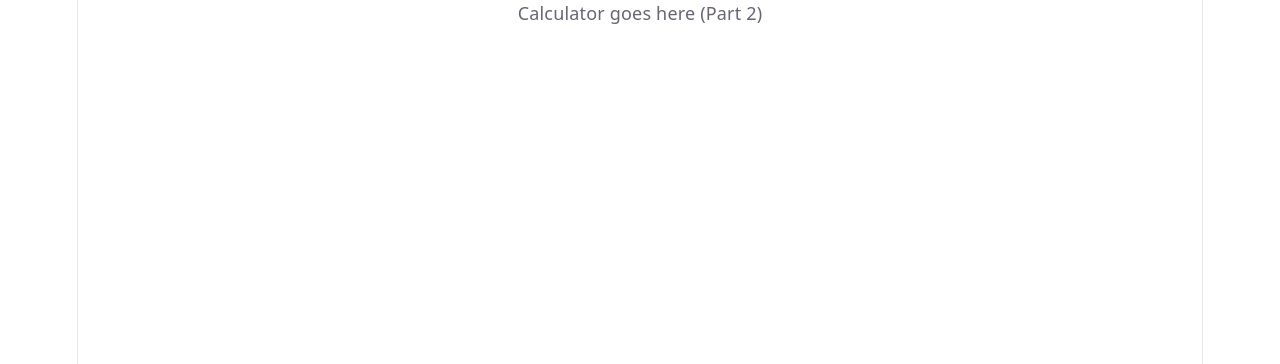
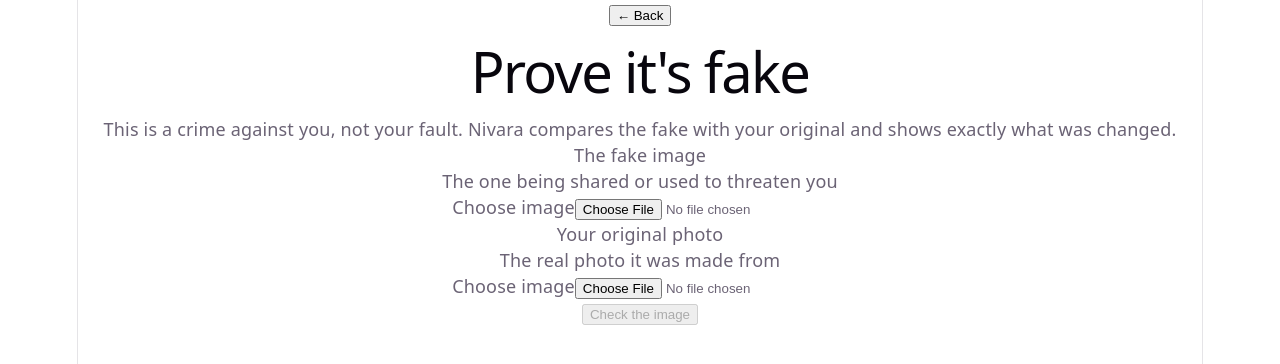
Before and after one commit to Pavana123-2007/Nivara, a React app in the folder frontend/: page /nivara/prove in a window 1280 px wide. Before the commit this address led to /calc. Shown: the top 364 px of the page. Built offline with nearby package versions, Linux system fonts and the light colour scheme; no server answers; the HTML template or start-up script is replaced by a standard one.

Commit message:
Part 7b: Prove-it's-fake screen

```diff
--- a/frontend/src/App.jsx
+++ b/frontend/src/App.jsx
@@ -3,10 +3,18 @@
 import Calc from './pages/Calc.jsx'
 import Nivara from './pages/Nivara.jsx'
 import Verify from './pages/Verify.jsx'
+import ProveFake from './features/unmask/ProveFake.jsx'
+import Report from './features/unmask/Report.jsx'
+import Takedown from './features/unmask/Takedown.jsx'
+import HelpFinder from './features/unmask/HelpFinder.jsx'
 
 export default function App() {
   return (
     <Routes>
+      <Route path="/nivara/prove" element={<ProveFake />} />
+      <Route path="/nivara/report" element={<Report />} />
+      <Route path="/nivara/takedown" element={<Takedown />} />
+      <Route path="/nivara/help" element={<HelpFinder />} />
       <Route path="/" element={<Navigate to="/calc" replace />} />
       <Route path="/calc" element={<Calc />} />
       <Route path="/nivara" element={<Nivara />} />
--- /dev/null
+++ b/frontend/src/features/unmask/BlurReveal.jsx
@@ -0,0 +1,20 @@
+import { useState } from 'react'
+
+export default function BlurReveal({ src, alt }) {
+  const [shown, setShown] = useState(false)
+  return (
+    <button
+      type="button"
+      onClick={() => setShown((s) => !s)}
+      className="relative block w-full overflow-hidden rounded-card"
+      aria-label={shown ? `Hide ${alt}` : `Show ${alt}`}
+    >
+      <img src={src} alt={alt} className={`w-full transition ${shown ? '' : 'scale-105 blur-xl'}`} />
+      {!shown && (
+        <span className="absolute inset-0 flex items-center justify-center bg-black/30 text-sm font-medium text-white">
+          Tap to show
+        </span>
+      )}
+    </button>
+  )
+}
--- /dev/null
+++ b/frontend/src/features/unmask/HelpFinder.jsx
@@ -0,0 +1 @@
+export default function HelpFinder() { return <p>Coming soon</p> }
--- /dev/null
+++ b/frontend/src/features/unmask/ProveFake.jsx
@@ -0,0 +1,143 @@
+import { useEffect, useState } from 'react'
+import { useNavigate } from 'react-router-dom'
+import { compareImages } from '../../api.js'
+import BlurReveal from './BlurReveal.jsx'
+import SpreadFinder from './SpreadFinder.jsx'
+import { setLastResult } from './lastResult.js'
+
+function usePreview(file) {
+  const [url, setUrl] = useState(null)
+  useEffect(() => {
+    if (!file) {
+      setUrl(null)
+      return
+    }
+    const u = URL.createObjectURL(file)
+    setUrl(u)
+    return () => URL.revokeObjectURL(u)
+  }, [file])
+  return url
+}
+
+function Picker({ label, hint, file, onPick, preview }) {
+  return (
+    <div className="rounded-card bg-white p-4 shadow-sm">
+      <p className="font-medium text-nivara-900">{label}</p>
+      <p className="mb-3 text-sm text-nivara-700">{hint}</p>
+      {preview && <BlurReveal src={preview} alt={label} />}
+      <label className="mt-3 block cursor-pointer rounded-card border-2 border-dashed border-nivara-500 p-3 text-center text-sm text-nivara-700">
+        {file ? 'Choose a different image' : 'Choose image'}
+        <input
+          type="file"
+          accept="image/jpeg,image/png,image/webp"
+          className="sr-only"
+          onChange={(e) => onPick(e.target.files?.[0] ?? null)}
+        />
+      </label>
+    </div>
+  )
+}
+
+export default function ProveFake() {
+  const navigate = useNavigate()
+  const [fake, setFake] = useState(null)
+  const [original, setOriginal] = useState(null)
+  const [loading, setLoading] = useState(false)
+  const [error, setError] = useState(null)
+  const [result, setResult] = useState(null)
+  const [copied, setCopied] = useState(false)
+  const fakeUrl = usePreview(fake)
+  const originalUrl = usePreview(original)
+
+  const verifyUrl = result?.verify_id ? `${window.location.origin}/verify/${result.verify_id}` : null
+
+  async function check() {
+    setLoading(true)
+    setError(null)
+    setResult(null)
+    try {
+      const r = await compareImages(fake, original)
+      setResult(r)
+      setLastResult({
+        ...r,
+        verifyUrl: r.verify_id ? `${window.location.origin}/verify/${r.verify_id}` : null,
+      })
+    } catch (e) {
+      setError(e.message || 'Something went wrong. Please try again.')
+    } finally {
+      setLoading(false)
+    }
+  }
+
+  async function copyLink() {
+    await navigator.clipboard.writeText(verifyUrl)
+    setCopied(true)
+    setTimeout(() => setCopied(false), 2000)
+  }
+
+  return (
+    <main className="min-h-screen bg-nivara-50 p-4 font-sans">
+      <button onClick={() => navigate('/nivara')} className="text-sm text-nivara-700">
+        ← Back
+      </button>
+      <h1 className="mt-2 text-2xl font-semibold text-nivara-900">Prove it's fake</h1>
+      <p className="mt-1 text-sm text-nivara-700">
+        This is a crime against you, not your fault. Nivara compares the fake with your original and shows exactly
+        what was changed.
+      </p>
+
+      <div className="mt-4 grid gap-3">
+        <Picker label="The fake image" hint="The one being shared or used to threaten you" file={fake} onPick={setFake} preview={fakeUrl} />
+        <Picker label="Your original photo" hint="The real photo it was made from" file={original} onPick={setOriginal} preview={originalUrl} />
+      </div>
+
+      <button
+        onClick={check}
+        disabled={!fake || !original || loading}
+        className="mt-4 w-full rounded-card bg-nivara-600 p-4 font-medium text-white disabled:opacity-40"
+      >
+        {loading ? 'Checking... (about 5 seconds)' : 'Check the image'}
+      </button>
+
+      {error && <p role="alert" className="mt-3 text-sm text-danger">{error}</p>}
+
+      {result && result.verdict === 'manipulated' && (
+        <section className="mt-4 rounded-card border-2 border-danger bg-white p-4" aria-live="polite">
+          <h2 className="text-xl font-semibold text-danger">FAKE – {result.similarity}% identical, edited here</h2>
+          <p className="mt-1 mb-3 text-sm text-gray-700">
+            The coloured boxes show what was changed, drawn on your original photo.
+          </p>
+          <BlurReveal src={result.heatmap_png} alt="heatmap of edited areas" />
+          {!result.aligned && (
+            <p className="mt-2 text-xs text-gray-500">The images could not be lined up exactly, so this result is less certain.</p>
+          )}
+          <div className="mt-4 grid gap-2">
+            <button onClick={copyLink} className="rounded-card bg-nivara-600 p-3 text-white">
+              {copied ? 'Link copied' : 'Copy "Verified Manipulated" link'}
+            </button>
+            <button onClick={() => navigate('/nivara/report')} className="rounded-card bg-nivara-100 p-3 text-nivara-900">
+              Make evidence report
+            </button>
+            <button onClick={() => navigate('/nivara/takedown')} className="rounded-card bg-nivara-100 p-3 text-nivara-900">
+              Write takedown complaint
+            </button>
+          </div>
+          <SpreadFinder />
+        </section>
+      )}
+
+      {result && result.verdict === 'no_major_edits' && (
+        <section className="mt-4 rounded-card bg-white p-4" aria-live="polite">
+          <h2 className="text-lg font-semibold text-nivara-900">No major edits found</h2>
+          <p className="mt-1 text-sm text-gray-700">
+            This doesn't prove the image is real. It may have been made from a different photo. You can still get help
+            and report it.
+          </p>
+          <button onClick={() => navigate('/nivara/help')} className="mt-3 w-full rounded-card bg-nivara-100 p-3 text-nivara-900">
+            Get help
+          </button>
+        </section>
+      )}
+    </main>
+  )
+}
--- /dev/null
+++ b/frontend/src/features/unmask/Report.jsx
@@ -0,0 +1 @@
+export default function Report() { return <p>Coming soon</p> }
--- /dev/null
+++ b/frontend/src/features/unmask/SpreadFinder.jsx
@@ -0,0 +1 @@
+export default function SpreadFinder() { return null }
--- /dev/null
+++ b/frontend/src/features/unmask/Takedown.jsx
@@ -0,0 +1 @@
+export default function Takedown() { return <p>Coming soon</p> }
--- /dev/null
+++ b/frontend/src/features/unmask/lastResult.js
@@ -0,0 +1,9 @@
+let last = null
+
+export const setLastResult = (result) => {
+  last = result
+}
+export const getLastResult = () => last
+export const clearLastResult = () => {
+  last = null
+}
```
Also changed, not shown: 1 other file (tests, documents, lock files or other folders).
